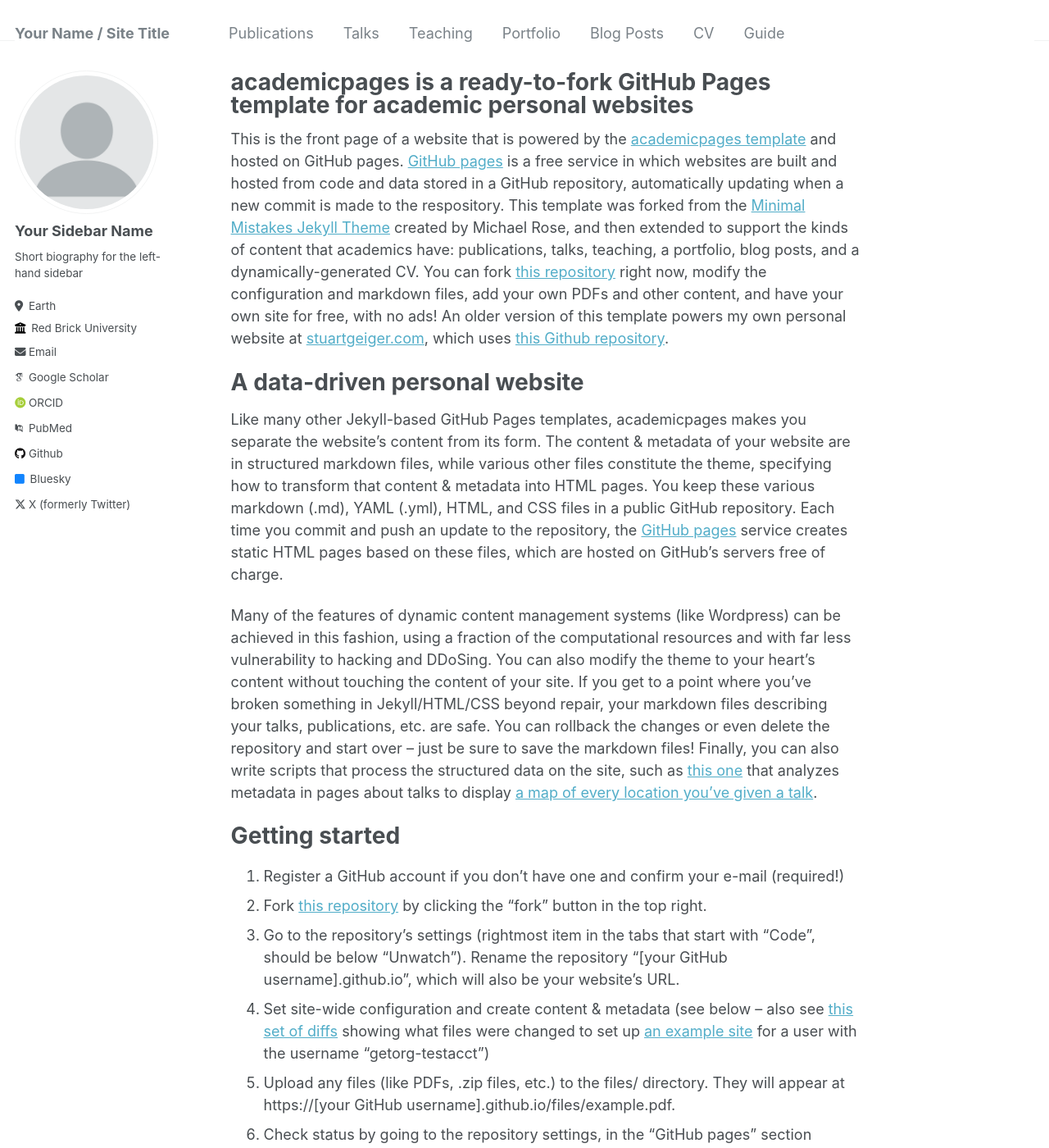
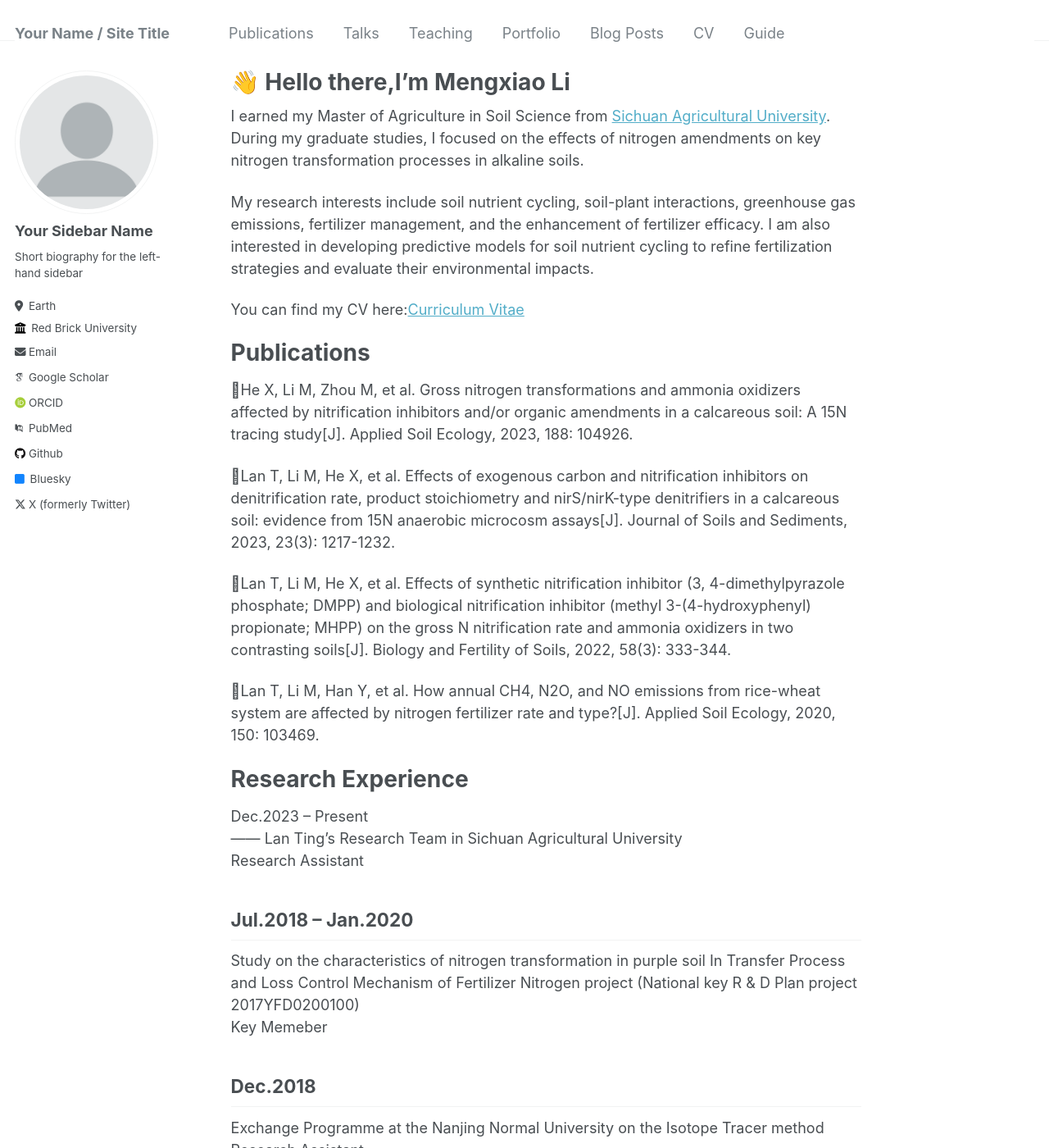
Before and after one commit to HazelLi123/HazelLi123.github.io, a Jekyll site: the page built from _pages/about.md, in a window 1280 px wide and 1400 px high. Shown: the whole window at 82% size. Built offline with Jekyll 4.4.1, drawn with Linux system fonts in a browser that asks for light colours; some web fonts are replaced; some of the changed text lies outside the part shown.

Commit message:
Update about.md

```diff
--- a/_pages/about.md
+++ b/_pages/about.md
@@ -1,49 +1,46 @@
 ---
 permalink: /
-title: "academicpages is a ready-to-fork GitHub Pages template for academic personal websites"
+title: "👋 Hello there,I'm Mengxiao Li"
 author_profile: true
 redirect_from:
   - /about/
   - /about.html
 ---
 
-This is the front page of a website that is powered by the [academicpages template](https://github.com/academicpages/academicpages.github.io) and hosted on GitHub pages. [GitHub pages](https://pages.github.com) is a free service in which websites are built and hosted from code and data stored in a GitHub repository, automatically updating when a new commit is made to the respository. This template was forked from the [Minimal Mistakes Jekyll Theme](https://mmistakes.github.io/minimal-mistakes/) created by Michael Rose, and then extended to support the kinds of content that academics have: publications, talks, teaching, a portfolio, blog posts, and a dynamically-generated CV. You can fork [this repository](https://github.com/academicpages/academicpages.github.io) right now, modify the configuration and markdown files, add your own PDFs and other content, and have your own site for free, with no ads! An older version of this template powers my own personal website at [stuartgeiger.com](http://stuartgeiger.com), which uses [this Github repository](https://github.com/staeiou/staeiou.github.io).
+I earned my Master of Agriculture in Soil Science from [Sichuan Agricultural University](https://www.sicau.edu.cn). During my graduate studies, I focused on the effects of nitrogen amendments on key nitrogen transformation processes in alkaline soils.
 
-A data-driven personal website
+My research interests include soil nutrient cycling, soil-plant interactions, greenhouse gas emissions, fertilizer management, and the enhancement of fertilizer efficacy. I am also interested in developing predictive models for soil nutrient cycling to refine fertilization strategies and evaluate their environmental impacts.
+
+You can find my CV here:[Curriculum Vitae ](../assets/CV.pdf)
+
+Publications
 ======
-Like many other Jekyll-based GitHub Pages templates, academicpages makes you separate the website's content from its form. The content & metadata of your website are in structured markdown files, while various other files constitute the theme, specifying how to transform that content & metadata into HTML pages. You keep these various markdown (.md), YAML (.yml), HTML, and CSS files in a public GitHub repository. Each time you commit and push an update to the repository, the [GitHub pages](https://pages.github.com/) service creates static HTML pages based on these files, which are hosted on GitHub's servers free of charge.
+He X, Li M, Zhou M, et al. Gross nitrogen transformations and ammonia oxidizers affected by nitrification inhibitors and/or organic amendments in a calcareous soil: A 15N tracing study[J]. Applied Soil Ecology, 2023, 188: 104926.
 
-Many of the features of dynamic content management systems (like Wordpress) can be achieved in this fashion, using a fraction of the computational resources and with far less vulnerability to hacking and DDoSing. You can also modify the theme to your heart's content without touching the content of your site. If you get to a point where you've broken something in Jekyll/HTML/CSS beyond repair, your markdown files describing your talks, publications, etc. are safe. You can rollback the changes or even delete the repository and start over -- just be sure to save the markdown files! Finally, you can also write scripts that process the structured data on the site, such as [this one](https://github.com/academicpages/academicpages.github.io/blob/master/talkmap.ipynb) that analyzes metadata in pages about talks to display [a map of every location you've given a talk](https://academicpages.github.io/talkmap.html).
+Lan T, Li M, He X, et al. Effects of exogenous carbon and nitrification inhibitors on denitrification rate, product stoichiometry and nirS/nirK-type denitrifiers in a calcareous soil: evidence from 15N anaerobic microcosm assays[J]. Journal of Soils and Sediments, 2023, 23(3): 1217-1232.
 
-Getting started
+Lan T, Li M, He X, et al. Effects of synthetic nitrification inhibitor (3, 4-dimethylpyrazole phosphate; DMPP) and biological nitrification inhibitor (methyl 3-(4-hydroxyphenyl) propionate; MHPP) on the gross N nitrification rate and ammonia oxidizers in two contrasting soils[J]. Biology and Fertility of Soils, 2022, 58(3): 333-344.
+
+Lan T, Li M, Han Y, et al. How annual CH4, N2O, and NO emissions from rice-wheat system are affected by nitrogen fertilizer rate and type?[J]. Applied Soil Ecology, 2020, 150: 103469.
+
+Research Experience
 ======
-1. Register a GitHub account if you don't have one and confirm your e-mail (required!)
-1. Fork [this repository](https://github.com/academicpages/academicpages.github.io) by clicking the "fork" button in the top right.
-1. Go to the repository's settings (rightmost item in the tabs that start with "Code", should be below "Unwatch"). Rename the repository "[your GitHub username].github.io", which will also be your website's URL.
-1. Set site-wide configuration and create content & metadata (see below -- also see [this set of diffs](http://archive.is/3TPas) showing what files were changed to set up [an example site](https://getorg-testacct.github.io) for a user with the username "getorg-testacct")
-1. Upload any files (like PDFs, .zip files, etc.) to the files/ directory. They will appear at https://[your GitHub username].github.io/files/example.pdf.
-1. Check status by going to the repository settings, in the "GitHub pages" section
+Dec.2023 – Present
+------
+Lan Ting's Research Team in Sichuan Agricultural University
+Research Assistant
 
-Site-wide configuration
+ Jul.2018 – Jan.2020
 ------
-The main configuration file for the site is in the base directory in [_config.yml](https://github.com/academicpages/academicpages.github.io/blob/master/_config.yml), which defines the content in the sidebars and other site-wide features. You will need to replace the default variables with ones about yourself and your site's github repository. The configuration file for the top menu is in [_data/navigation.yml](https://github.com/academicpages/academicpages.github.io/blob/master/_data/navigation.yml). For example, if you don't have a portfolio or blog posts, you can remove those items from that navigation.yml file to remove them from the header.
+Study on the characteristics of nitrogen transformation in purple soil In Transfer Process and Loss Control Mechanism of Fertilizer Nitrogen project (National key R & D Plan project 2017YFD0200100)
+Key Memeber
 
-Create content & metadata
+Dec.2018
 ------
-For site content, there is one markdown file for each type of content, which are stored in directories like _publications, _talks, _posts, _teaching, or _pages. For example, each talk is a markdown file in the [_talks directory](https://github.com/academicpages/academicpages.github.io/tree/master/_talks). At the top of each markdown file is structured data in YAML about the talk, which the theme will parse to do lots of cool stuff. The same structured data about a talk is used to generate the list of talks on the [Talks page](https://academicpages.github.io/talks), each [individual page](https://academicpages.github.io/talks/2012-03-01-talk-1) for specific talks, the talks section for the [CV page](https://academicpages.github.io/cv), and the [map of places you've given a talk](https://academicpages.github.io/talkmap.html) (if you run this [python file](https://github.com/academicpages/academicpages.github.io/blob/master/talkmap.py) or [Jupyter notebook](https://github.com/academicpages/academicpages.github.io/blob/master/talkmap.ipynb), which creates the HTML for the map based on the contents of the _talks directory).
+Exchange Programme at the Nanjing Normal University on the Isotope Tracer method
+Research Assistant
 
-**Markdown generator**
-
-I have also created [a set of Jupyter notebooks](https://github.com/academicpages/academicpages.github.io/tree/master/markdown_generator
-) that converts a CSV containing structured data about talks or presentations into individual markdown files that will be properly formatted for the academicpages template. The sample CSVs in that directory are the ones I used to create my own personal website at stuartgeiger.com. My usual workflow is that I keep a spreadsheet of my publications and talks, then run the code in these notebooks to generate the markdown files, then commit and push them to the GitHub repository.
-
-How to edit your site's GitHub repository
+Nov.2017 – Jun.2018
 ------
-Many people use a git client to create files on their local computer and then push them to GitHub's servers. If you are not familiar with git, you can directly edit these configuration and markdown files directly in the github.com interface. Navigate to a file (like [this one](https://github.com/academicpages/academicpages.github.io/blob/master/_talks/2012-03-01-talk-1.md) and click the pencil icon in the top right of the content preview (to the right of the "Raw | Blame | History" buttons). You can delete a file by clicking the trashcan icon to the right of the pencil icon. You can also create new files or upload files by navigating to a directory and clicking the "Create new file" or "Upload files" buttons.
-
-Example: editing a markdown file for a talk
-![Editing a markdown file for a talk](/images/editing-talk.png)
-
-For more info
-------
-More info about configuring academicpages can be found in [the guide](https://academicpages.github.io/markdown/). The [guides for the Minimal Mistakes theme](https://mmistakes.github.io/minimal-mistakes/docs/configuration/) (which this theme was forked from) might also be helpful.
+National Natural Science Foundation Program of China
+Research Assistant
```
